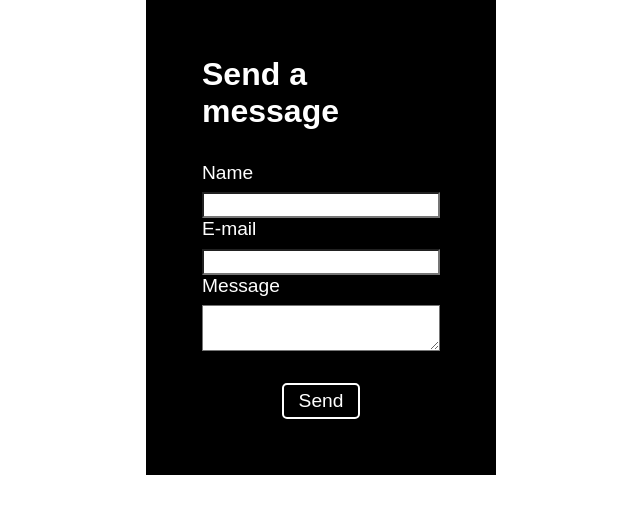
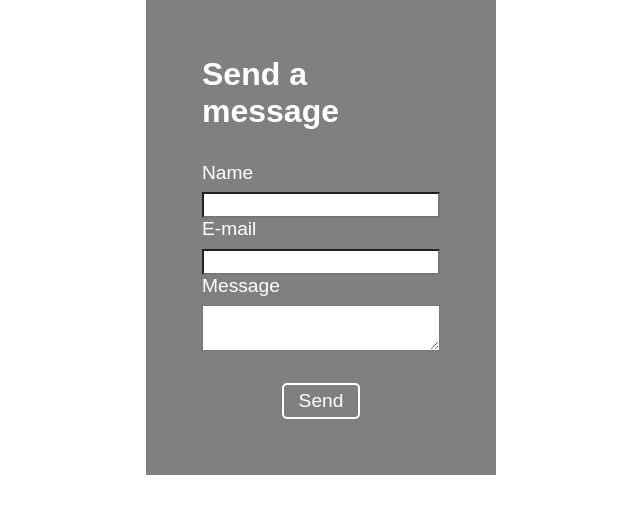
Before and after one commit to gmo93/photo-fol, a Next.js app: page /components/ContactForm in a window 1280 px wide. Shown: the top 514 px of the page, without its empty margins (319-959 px from the left). Built offline with nearby package versions, Linux system fonts and the light colour scheme.

Commit message:
Adjusting site colors and button sizing for photo carousel

```diff
--- a/src/styles/Home.module.css
+++ b/src/styles/Home.module.css
@@ -300,7 +300,7 @@
   flex-wrap: wrap;
   width: 350px;
   height: 475px;
-  background-color: black;
+  background-color: gray;
   color: white !important;
   padding: 7vh;
   margin-bottom: 10vh;
@@ -311,7 +311,7 @@
 .contactLabel {
   display: flex;
   flex-wrap: wrap;
-  background-color: black;
+  background-color: gray;
   font-size: 1.2em;
   margin-bottom: 1vh;
   color: white !important;
@@ -338,7 +338,7 @@
 }
 .submitButton {
   color: white;
-  background-color: black;
+  background-color: gray;
   border: 2px solid white;
   border-radius: 5px;
   padding: 5px 15px;
@@ -353,7 +353,7 @@
 }
 /* -- THANK YOU FORM -- */
 .submitTest {
-  height: 450px;
+  height: 475px;
   background-color: black;
   color: white;
   width: 350px;
```
